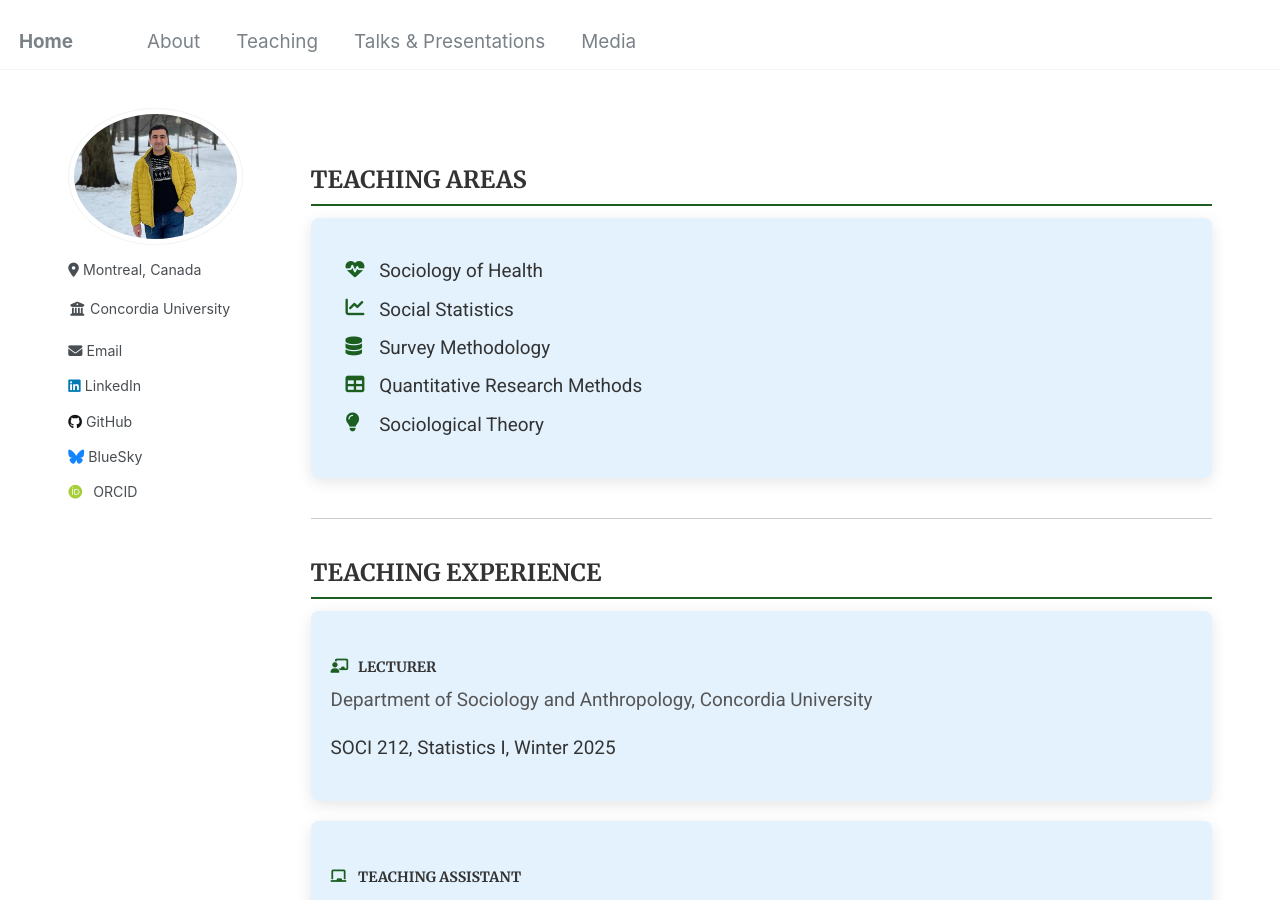
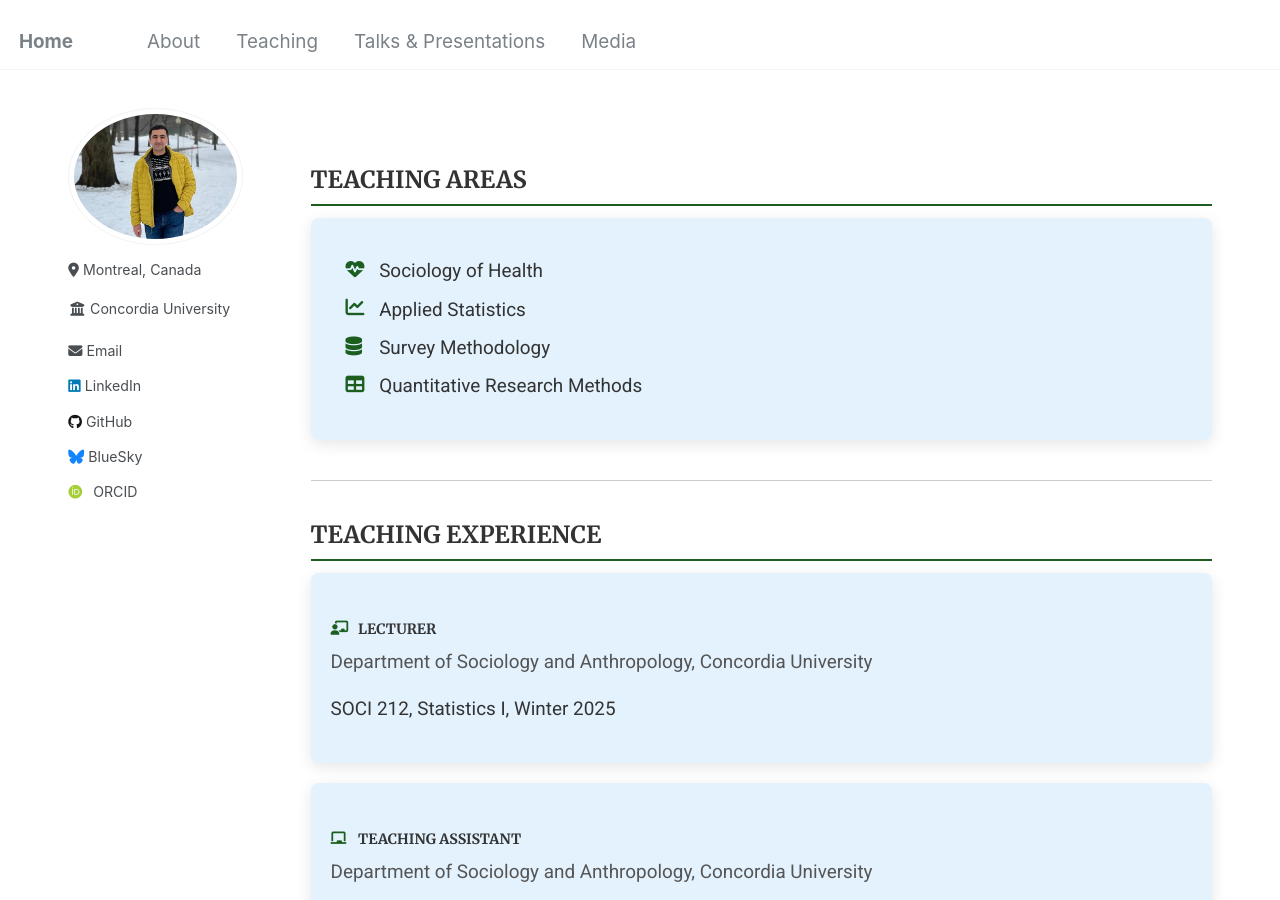
Before and after one commit to Mohsnmonji/mohsnmonji.github.io, a Jekyll site: the page built from _pages/teaching.md, in a window 1280 px wide and 900 px high. Built offline with Jekyll 4.4.1, drawn with Linux system fonts in a browser that asks for light colours; some web fonts are replaced.

Commit message:
Update teaching.md

```diff
--- a/_pages/teaching.md
+++ b/_pages/teaching.md
@@ -68,10 +68,9 @@ author_profile: true
   <div class="teaching-card">
     <ul class="teaching-list">
       <li><i class="fas fa-heartbeat icon"></i> Sociology of Health</li>
-      <li><i class="fas fa-chart-line icon"></i> Social Statistics</li>
+      <li><i class="fas fa-chart-line icon"></i> Applied Statistics</li>
       <li><i class="fas fa-database icon"></i> Survey Methodology</li>
       <li><i class="fas fa-table icon"></i> Quantitative Research Methods</li>
-      <li><i class="fas fa-lightbulb icon"></i> Sociological Theory</li>
     </ul>
   </div>
 </div>
```
